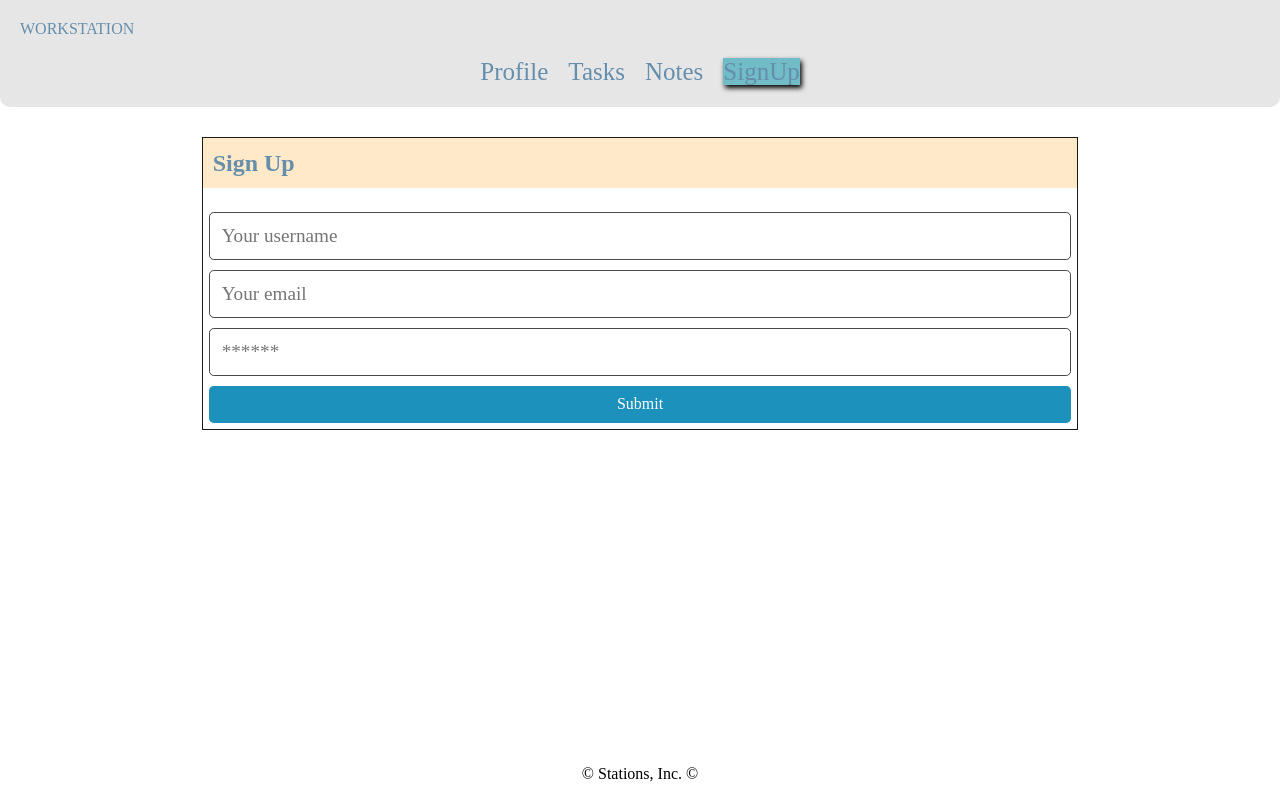
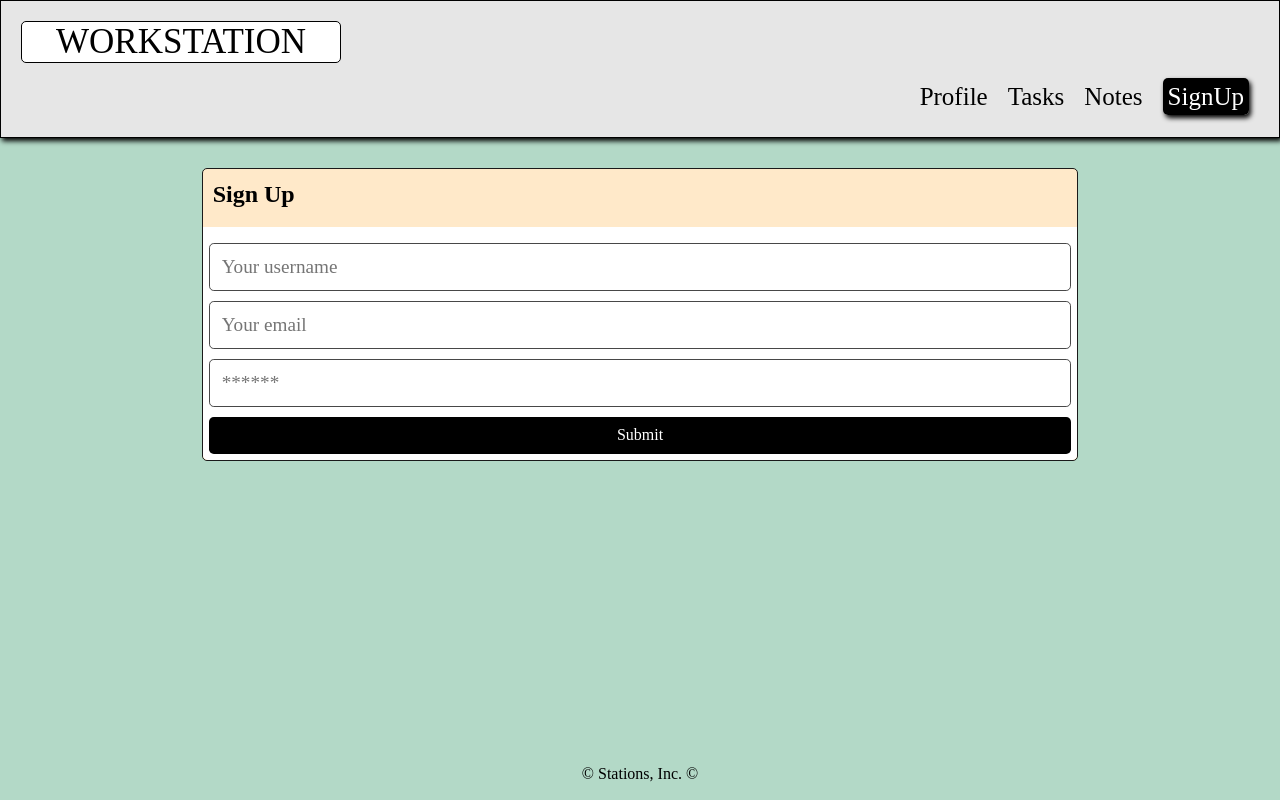
Before and after one commit to NPetkas/app-workstation, a React (Vite) app in the folder client/: page /signup in a window 1280 px wide. Built offline with nearby package versions, Linux system fonts and the light colour scheme.

Commit message:
css update

```diff
--- a/client/src/index.css
+++ b/client/src/index.css
@@ -899,7 +899,7 @@ a:hover {
 }
 
 .text-light {
-  color: rgb(101, 142, 172) !important;
+  color: #000000 !important;
 }
 
 .text-dark {
@@ -920,7 +920,7 @@ a:hover {
 
 /* BACKGROUND UTILS */
 .bg-primary {
-  background-color: #ffe9c9 !important;
+  /* background-color: #ffe9c9 !important; */
 }
 
 .bg-info {
@@ -932,7 +932,7 @@ a:hover {
 }
 
 .bg-light {
-  background-color: #9be1fb !important;
+  background-color: #ffffff !important;
 }
 
 .bg-dark {
@@ -1030,7 +1030,7 @@ a:hover {
 }
 
 .btn.btn-info {
-  background-color: #1b91bc;
+  background-color: #000000;
   color: #ffffff;
 }
 
@@ -1086,19 +1086,25 @@ a:hover {
 .card {
   border: 1px solid #1a1a1a;
   margin-bottom: 1rem;
-}
-
-.card-header{
+  border-radius: 5px;
   background-color:#ffe9c9 ;
 }
-.card .card-header {
+
+.card-header-task{
+  background-color:#ffe9c9 ;
   padding: 0.375rem;
-  background-color: #ffe9c9;
   color: #d9e9e8;
 }
+/* .card .card-header {
+  padding: 0.375rem;
+  color: #d9e9e8;
+} */
 
 .card .card-body {
   padding: 0.375rem;
+  background-color: white;
+  border-bottom-right-radius: 5px;
+  border-bottom-left-radius: 5px;
 }
 
 .card .card-footer {
@@ -1111,7 +1117,7 @@ a:hover {
 }
 
 .card.card-rounded .card-header {
-  border-radius: calc(0.18rem - 1px) calc(0.18rem - 1px) 0 0;
+  border-radius: 5px;
 }
 
 form {
@@ -1717,17 +1723,26 @@ label form [type='radio'] {
   justify-content: space-between;
   justify-content: center;
   background-color: #e6e6e6;
-  color: rgb(101, 142, 172);
+  color: rgb(0, 0, 0);
   padding: 20px;
   margin-bottom: 30px;
- border-bottom-right-radius: 10px;
- border-bottom-left-radius: 10px;
- /* box-shadow: 2px 3px 5px #000000;
- text-shadow: 2px 2px 3px #000000; */
+
+ border: 1px solid black;
+ font-size: 35px;
+ box-shadow: 2px 3px 5px #000000;
+}
+
+aside {
+  background-color: white;
+  max-width: 20rem;
+  text-align: center;
+  border:  solid 1px #000000 ;
+  border-radius: 5px;
+
 }
 
 body {
-  background-color: rgb(255, 255, 255);
+  background-color: rgb(179, 217, 199);
   font-family: Philosopher ;
   scroll-behavior: smooth;
   margin: 0;
@@ -1741,9 +1756,10 @@ body {
   display: flex;
   list-style: none;
   padding: 0;
-  justify-content: center;
+  justify-content: flex-end;
   margin-top: 20px;
   font-size: 25px;
+  margin-bottom: 5px;
 }
 
 .nav-item {
@@ -1751,15 +1767,29 @@ body {
 }
 
 .nav-link {
-  color: rgb(101, 142, 172);
+  color: rgb(0, 0, 0);
   text-decoration: none;
   /* text-shadow: 1px 1px 1px #000000; */
 }
 
 .nav-link.active {
-  background-color: #71bcc6;
+  background-color: rgb(0, 0, 0);
   box-shadow: 2px 3px 5px #000000;
-}
+  border-radius: 5px;
+  padding: 5px;
+  color: white;
+}
+
+.task, .comment-form {
+  border-radius: 5px;
+  background-color: white;
+}
+
+.task-list, .task-box {
+  border-radius: 5px;
+}
+
+
 
 .footer {
   padding: 1px;
--- a/client/src/pages/SingleTask.jsx
+++ b/client/src/pages/SingleTask.jsx
@@ -1,6 +1,7 @@
 // Import the `useParams()` hook
 import { useParams } from 'react-router-dom';
 import { useQuery } from '@apollo/client';
+
 
 import CommentList from '../components/CommentList';
 import CommentForm from '../components/CommentForm';
@@ -8,7 +9,7 @@ import CommentForm from '../components/CommentForm';
 import { QUERY_SINGLE_TASK } from '../utils/queries';
 
 const SingleTask = () => {
-  // Use `useParams()` to retrieve value of the route parameter `:profileId`
+  // Use `useParams()` to retrieve value of the route parameter `:taskId`
   const { taskId } = useParams();
 
   const { loading, data } = useQuery(QUERY_SINGLE_TASK, {
@@ -17,36 +18,38 @@ const SingleTask = () => {
   });
 
   const task = data?.task || {};
+  console.log('task', task)
 
   if (loading) {
     return <div>Loading...</div>;
   }
   return (
-    <div className="my-3">
-      <h3 className="card-header text-light p-2 m-0">
+    <div className="card-container my-3">
+     <div className="task-box bg-light py-4" style={{ border: '1px solid #1a1a1a' }}>
+      <h3 className="card-header-task text-light p-2 m-0" >
         {task.taskAuthor} <br />
-        <span style={{ fontSize: '1rem' }}>
+        <span style={{ fontSize: '1.25rem' }}>
           task created on {task.createdAt}
         </span>
       </h3>
-      <div className="bg-light py-4">
+      {/* <div className="task-box bg-light py-4" style={{ border: '1px solid #1a1a1a' }}> */}
         <blockquote
           className="p-4"
           style={{
             fontSize: '1.5rem',
             fontStyle: 'italic',
-            border: '2px dotted #1a1a1a',
+            border: '2px solid #1a1a1a',
             lineHeight: '1.5',
           }}
         >
-          {task.taskText}
+          {task.taskText} Task text should show up here
         </blockquote>
       </div>
 
       <div className="my-5">
         <CommentList comments={task.comments} />
       </div>
-      <div className="m-3 p-4" style={{ border: '1px dotted #1a1a1a' }}>
+      <div className="comment-form m-3 p-4" style={{ border: '1px solid #1a1a1a' }}>
         <CommentForm taskId={task._id} />
       </div>
     </div>
--- a/client/src/pages/Task.jsx
+++ b/client/src/pages/Task.jsx
@@ -13,12 +13,13 @@ const Task = () => {
     <main>
       <div className="flex-row justify-center">
         <div
-          className="col-12 col-md-10 mb-3 p-3"
-          style={{ border: '1px dotted #1a1a1a' }}
+          className="task col-12 col-md-10 mb-3 p-3"
+          style={{ border: '1px solid #1a1a1a'
+           }}
         >
           <TaskForm />
         </div>
-        <div className="col-12 col-md-8 mb-3">
+        <div className="task-list col-12 col-md-8 mb-3">
           {loading ? (
             <div>Loading...</div>
           ) : (
```
Also changed, not shown: client/src/components/index.jsx (added, +34 -0 lines).
